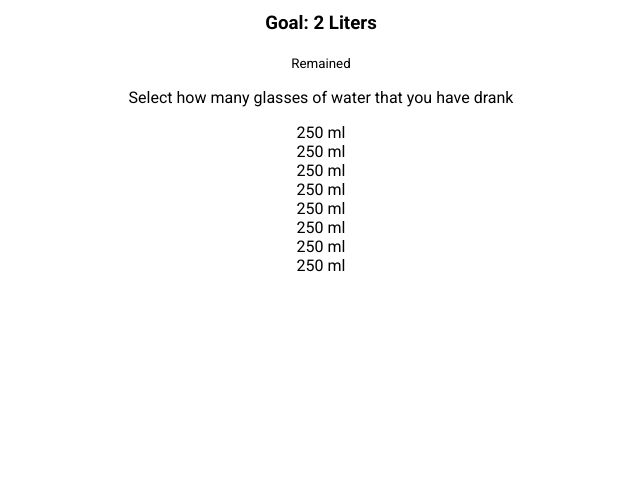
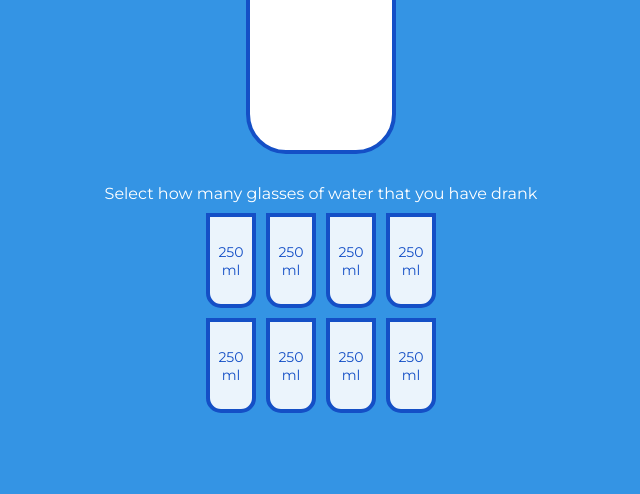
Before and after one commit to yasermaly/drink-water, a plain HTML site: page index.html in a window 1280 px wide. Shown: the part 306-800 px from the top of the page, without its empty margins (319-959 px from the left). Drawn offline with Linux system fonts and the light colour scheme.

Commit message:
created first variable in script

```diff
--- a/script.js
+++ b/script.js
@@ -0,0 +1 @@
+const smallCups = document.querySelectorAll('.cup-small');
--- a/style.css
+++ b/style.css
@@ -1,16 +1,104 @@
-@import url('https://fonts.googleapis.com/css2?family=Marck+Script&family=Roboto:wght@400;700&display=swap');
+@import url('https://fonts.googleapis.com/css?family=Montserrat:400,600&display=swap');
+
+:root {
+  --border-color: #144fc6;
+  --fill-color: #6ab3f8;
+}
 
 * {
   box-sizing: border-box;
 }
 
 body {
-  font-family: 'Roboto', sans-serif;
+  background-color: #3494e4;
+  color: #fff;
+  font-family: 'Montserrat', sans-serif;
+  display: flex;
+  flex-direction: column;
+  align-items: center;
+  margin-bottom: 40px;
+}
+
+h1 {
+  margin: 10px 0 0;
+}
+
+h3 {
+  font-weight: 400;
+  margin: 10px 0;
+}
+
+.cup {
+  background-color: #fff;
+  border: 4px solid var(--border-color);
+  color: var(--border-color);
+  border-radius: 0 0 40px 40px;
+  height: 330px;
+  width: 150px;
+  margin: 30px 0;
+  display: flex;
+  flex-direction: column;
+  overflow: hidden;
+}
+
+.cup.cup-small {
+  height: 95px;
+  width: 50px;
+  border-radius: 0 0 15px 15px;
+  background-color: rgba(255, 255, 255, 0.9);
+  cursor: pointer;
+  font-size: 14px;
+  align-items: center;
+  justify-content: center;
+  text-align: center;
+  margin: 5px;
+  transition: 0.3s ease;
+}
+
+.cup.cup-small.full {
+  background-color: var(--fill-color);
+  color: #fff;
+}
+
+.cups {
+  display: flex;
+  flex-wrap: wrap;
+  align-items: center;
+  justify-content: center;
+  width: 280px;
+}
+
+.remained {
   display: flex;
   flex-direction: column;
   align-items: center;
   justify-content: center;
-  height: 100vh;
-  overflow: hidden;
-  margin: 0;
+  text-align: center;
+  flex: 1;
+  transition: 0.3s ease;
 }
+
+.remained span {
+  font-size: 20px;
+  font-weight: bold;
+}
+
+.remained small {
+  font-size: 12px;
+}
+
+.percentage {
+  background-color: var(--fill-color);
+  display: flex;
+  align-items: center;
+  justify-content: center;
+  font-weight: bold;
+  font-size: 30px;
+  height: 0;
+  transition: 0.3s ease;
+}
+
+.text {
+  text-align: center;
+  margin: 0 0 5px;
+}
```
